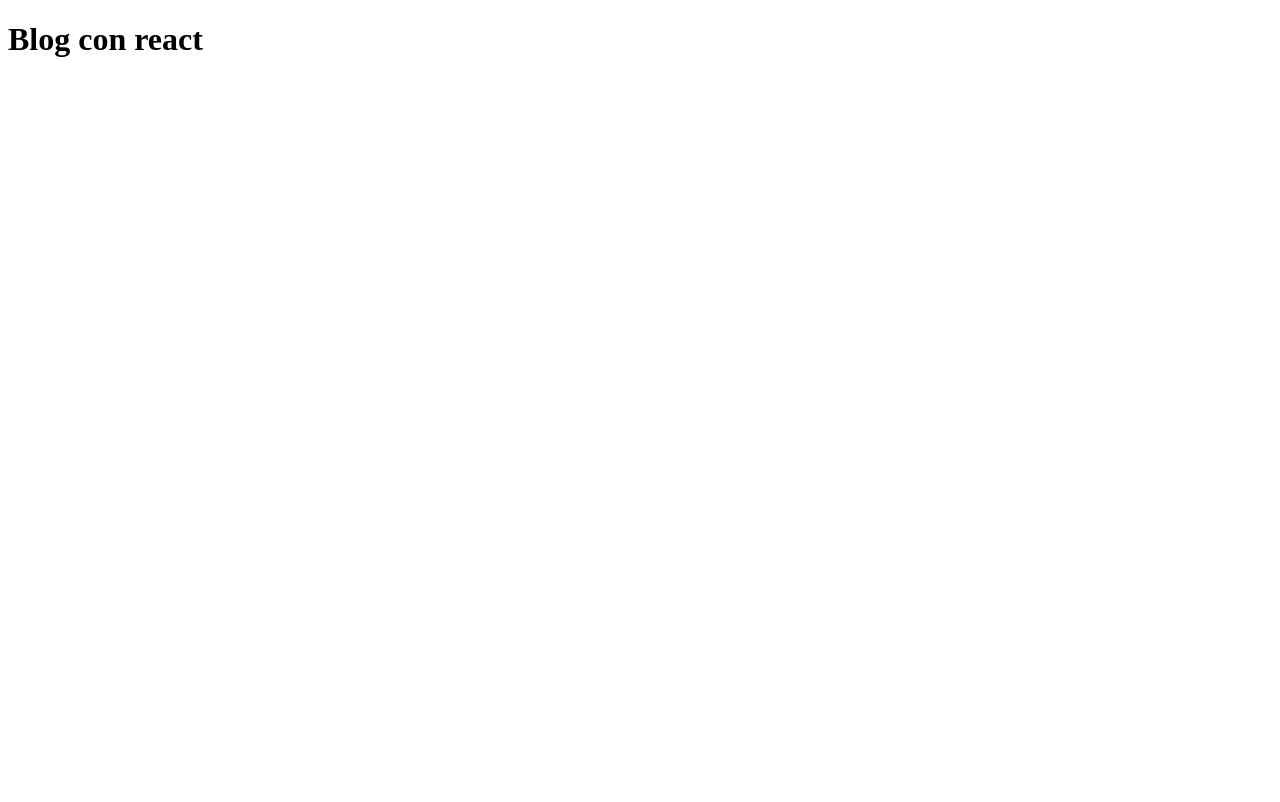
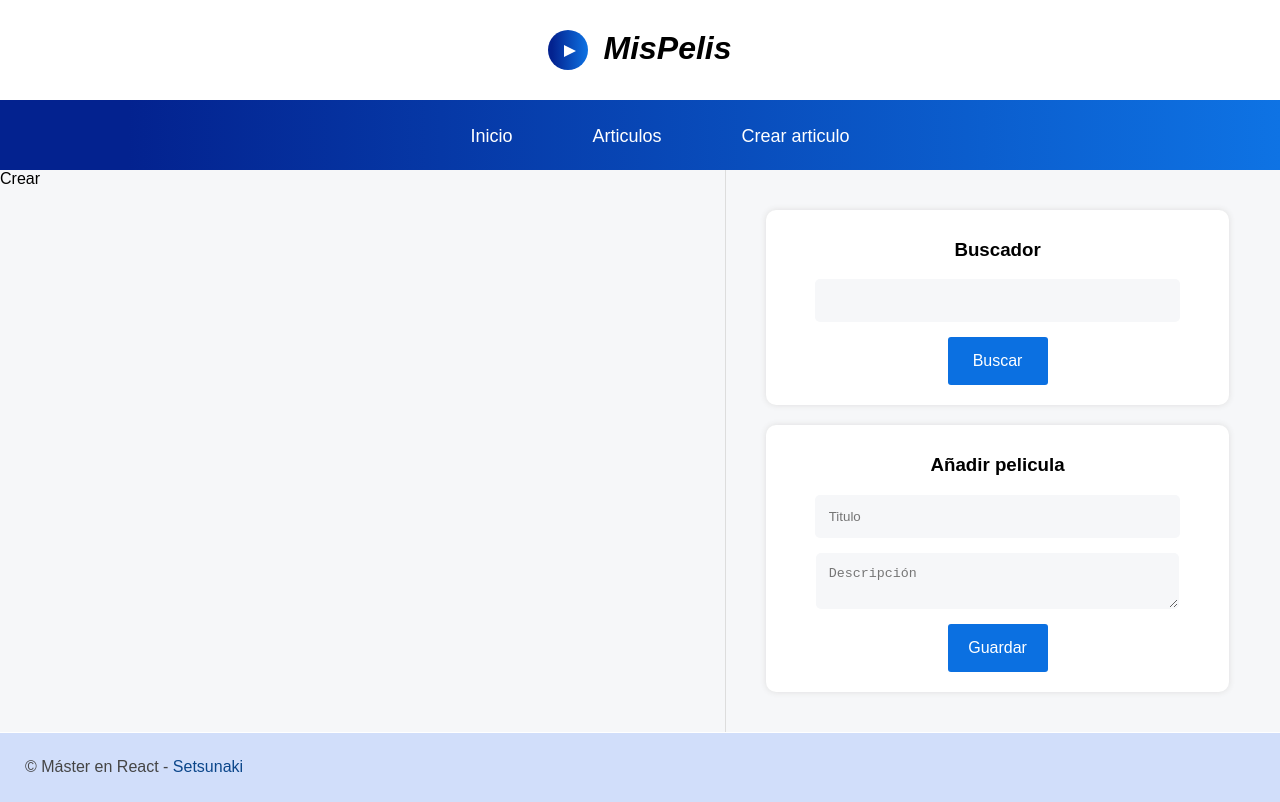
Before and after one commit to setsunaki/blog-react, a React (Vite) app: page /crear-articulos in a window 1280 px wide. Before the commit this address had no page. Built offline with nearby package versions, Linux system fonts and the light colour scheme.

Commit message:
Maquetacion

```diff
--- a/src/App.jsx
+++ b/src/App.jsx
@@ -6,10 +6,10 @@
 
   return (
     <>
-      <div className='App'>
-        <h1>Blog con react</h1>
+      <div className='layout'>
+        <Rutas />
       </div>
-      <Rutas/>
+
     </>
   )
 }
--- a/src/components/layout/Footer.jsx
+++ b/src/components/layout/Footer.jsx
@@ -2,6 +2,8 @@
 
 export const Footer = () => {
   return (
-    <div>Footer</div>
+    <footer className="footer">
+      &copy; Máster en React - <a>Setsunaki</a>
+    </footer>
   )
 }
--- a/src/components/layout/Header.jsx
+++ b/src/components/layout/Header.jsx
@@ -2,6 +2,12 @@
 
 export const Header = () => {
   return (
-    <div>Header</div>
+    <header className="header">
+      <div className="logo">
+        <div className="play"></div>
+      </div>
+
+      <h1>MisPelis</h1>
+    </header>
   )
 }
--- a/src/components/layout/Nav.jsx
+++ b/src/components/layout/Nav.jsx
@@ -1,7 +1,14 @@
 import React from 'react'
+import { NavLink } from 'react-router-dom'
 
 export const Nav = () => {
   return (
-    <div>Nav</div>
+    <nav className="nav">
+      <ul>
+        <li><NavLink to={"/inicio"}>Inicio</NavLink></li>
+        <li><NavLink to={"/articulos"}>Articulos</NavLink></li>
+        <li><NavLink to={"/crear-articulos"}>Crear articulo</NavLink></li>
+      </ul>
+    </nav>
   )
 }
--- a/src/components/layout/Sidebar.jsx
+++ b/src/components/layout/Sidebar.jsx
@@ -2,6 +2,23 @@
 
 export const Sidebar = () => {
   return (
-    <div>Sidebar</div>
+    <aside className="lateral">
+      <div className="search">
+        <h3 className="title">Buscador</h3>
+        <form>
+          <input type="text" id="search_field" />
+          <button id="search">Buscar</button>
+        </form>
+      </div>
+
+      <div className="add">
+        <h3 className="title">Añadir pelicula</h3>
+        <form>
+          <input type="text" id="title" placeholder="Titulo" />
+          <textarea id="description" placeholder="Descripción"></textarea>
+          <input type="submit" id="save" value="Guardar" />
+        </form>
+      </div>
+    </aside>
   )
 }
--- a/src/index.css
+++ b/src/index.css
@@ -1,69 +1,217 @@
-:root {
-  font-family: Inter, system-ui, Avenir, Helvetica, Arial, sans-serif;
-  line-height: 1.5;
-  font-weight: 400;
+/*ESTILOS GENERALES*/
 
-  color-scheme: light dark;
-  color: rgba(255, 255, 255, 0.87);
-  background-color: #242424;
-
-  font-synthesis: none;
-  text-rendering: optimizeLegibility;
-  -webkit-font-smoothing: antialiased;
-  -moz-osx-font-smoothing: grayscale;
-  -webkit-text-size-adjust: 100%;
+body{
+  background: #d1defa;
+  font-family: sans-serif, Arial, Helvetica;
+  text-align: center;
+  padding: 0px;
+  margin: 0px;
 }
 
-a {
-  font-weight: 500;
-  color: #646cff;
-  text-decoration: inherit;
-}
-a:hover {
-  color: #535bf2;
+.layout{
+  width: 100%;
+  height: auto;
+
+  display: grid;
+  grid-template-areas:
+      "header header header header"
+      "nav nav nav nav"
+      "content content content lateral"
+      "footer footer footer footer"
+  ;
+  grid-template-rows: 100px 70px auto 70px;
 }
 
-body {
-  margin: 0;
+/*ESTILOS CABECERA*/
+
+.header{
+  grid-area: header;
+
+  background: white;
+  text-align: left;
+  font-style: italic;
+
   display: flex;
-  place-items: center;
-  min-width: 320px;
-  min-height: 100vh;
+  justify-content: center;
 }
 
-h1 {
-  font-size: 3.2em;
-  line-height: 1.1;
+.logo{
+  background: linear-gradient(90deg, #03228f 10%, #0e73e4 100%);
+  width: 40px;
+  height: 40px;
+  border-radius: 300px;
+  margin-top: 30px;
 }
 
-button {
-  border-radius: 8px;
-  border: 1px solid transparent;
-  padding: 0.6em 1.2em;
-  font-size: 1em;
-  font-weight: 500;
-  font-family: inherit;
-  background-color: #1a1a1a;
-  cursor: pointer;
-  transition: border-color 0.25s;
-}
-button:hover {
-  border-color: #646cff;
-}
-button:focus,
-button:focus-visible {
-  outline: 4px auto -webkit-focus-ring-color;
+.play{
+  width: 0;
+  height: 0;
+  margin-top: 15px;
+  margin-left: 16px;
+  border-left: 12px solid white;
+  border-top: 6px solid transparent;
+  border-bottom: 6px solid transparent;
 }
 
-@media (prefers-color-scheme: light) {
-  :root {
-    color: #213547;
-    background-color: #ffffff;
+.header h1{
+  margin-left: 15px;
+  margin-top: 30px;
+}
+
+/*ESTILOS DE LA BARRA DE NAVEGACIÓN*/
+
+.nav{
+  grid-area: nav;
+  background: linear-gradient(90deg, #03228f 10%, #0e73e4 100%);
+}
+
+.nav > ul {
+  display: flex;
+  justify-content: center;
+  align-items: center;
+  list-style: none;
+}
+
+.nav li{
+  padding: 10px;
+}
+
+.nav a {
+  display: block;
+  margin-left: 30px;
+  margin-right: 30px;
+  font-size: 18px;
+  font-weight: lighter;
+  color: white;
+  text-decoration: none;
+  transition: all 300ms;
+}
+
+.nav a:hover{
+  transform: scale(1.1, 1.1);
+}
+
+/*ESTILOS PARA EL CONTENIDO PRINCIPAL*/
+
+.content{
+  grid-area: content;
+  background: #f6f7f9;
+
+  display: flex;
+  flex-flow: row wrap;
+  justify-content: flex-start;
+  align-items: flex-start;
+  flex-grow: 1;
+}
+
+.articulo-item{
+  flex-grow: 1;
+  background: white;
+  border-radius: 10px;
+  box-shadow: 0px 0px 6px #ddd;
+  margin: 20px;
+  padding-top: 60px;
+  padding-bottom: 60px;
+  padding-left: 25px;
+  padding-right: 25px;
+}
+
+button,
+input[type="submit"],
+input[type="button"]{
+  width: 100px;
+  background: #0b70e1;
+  color: white;
+  border: 0;
+  outline: 0;
+  padding:15px;
+  border-radius: 3px;
+  margin-top:15px;
+  text-transform: capitalize;
+  font-size: 16px;
+  font-weight: 500;
+  cursor: pointer;
+  transition: all 300ms;
+}
+
+.articulo-item .edit:hover{
+  background: #e77b00;
+}
+
+.articulo-item .delete:hover{
+  background: #9b0202;
+}
+
+/*ESTILOS BARRA LATERAL*/
+
+.lateral{
+  grid-area: lateral;
+  background: #f6f7f9;
+  border-left: 1px solid #ddd;
+  padding: 20px;
+}
+
+.lateral > div{
+  box-sizing: border-box;
+  width: 90%;
+  margin: 20px;
+  padding: 20px;
+  padding-top: 10px;
+  background: white;
+  border-radius: 10px;
+  box-shadow: 0px 0px 6px #ddd;
+}
+
+.lateral input[type="text"],
+.lateral input[type="text"],
+.lateral textarea,
+.edit_form input[type="text"],
+.edit_form input[type="text"],
+.edit_form textarea
+{
+  display: block;
+  margin: 0 auto;
+  margin-top: 15px;
+  padding: 12px;
+  border-radius: 5px;
+  background: #f6f7f9;
+  color: #454545;
+  width: 80%;
+  opacity: 4;
+  outline: 0;
+  border-color: transparent;
+}
+
+.edit_form{
+  border-top: 1px solid #ddd;
+  margin-top: 10px;
+}
+
+/*ESTILOS PARA EL PIE DE PÁGINA*/
+.footer{
+  grid-area: footer;
+
+  background: #d1defa;
+  color: #454545;
+  border-top: 1px solid white;
+  text-align: left;
+  line-height: 68px;
+  padding-left: 25px;
+}
+
+.footer a{
+  color: #0b468a;
+  text-decoration: none;
+}
+
+@media (max-width: 1085px){
+  .content {
+      flex-flow: column wrap;
+      justify-content: center;
+      align-items: center;
   }
-  a:hover {
-    color: #747bff;
-  }
-  button {
-    background-color: #f9f9f9;
+
+  .articulo-item{
+      width: 80%;
   }
 }
--- a/src/main.jsx
+++ b/src/main.jsx
@@ -1,6 +1,7 @@
 import React from 'react'
 import ReactDOM from 'react-dom/client'
 import App from './App.jsx'
+import "./index.css"
 
 
 ReactDOM.createRoot(document.getElementById('root')).render(
--- a/src/routing/rutas.jsx
+++ b/src/routing/rutas.jsx
@@ -2,21 +2,33 @@
 import { Routes, Route, BrowserRouter, Navigate} from "react-router-dom";
 import { Inicio } from "../components/pages/Inicio";
 import { Articulos } from "../components/pages/Articulos";
+import { Header } from "../components/layout/Header";
+import { Nav } from "../components/layout/Nav";
+import { Sidebar } from "../components/layout/Sidebar";
+import { Footer } from "../components/layout/Footer";
+import { Crear } from "../components/pages/Crear";
 
 export const Rutas = () => {
     return(
         <BrowserRouter>
             {/* LAYAOUT */}
-
+            <Header/>
+            <Nav/>
             {/* Contenido control y rutas */}
             <section id="content" className="content">
                 <Routes>
                     <Route path="/" element={<Inicio/>}/>
                     <Route path="/inicio" element={<Inicio/>}/>
-                    <Route path="/Articulos" element={<Articulos/>}/>
+                    <Route path="/articulos" element={<Articulos/>}/>
+                    <Route path="/crear-articulos" element={<Crear/>}/>
                 </Routes>
             </section>
 
+            {/* Barra lateral*/}
+            <Sidebar/>
+
+            {/* Footer */}
+            <Footer/>
         </BrowserRouter>
     )
 }
```
